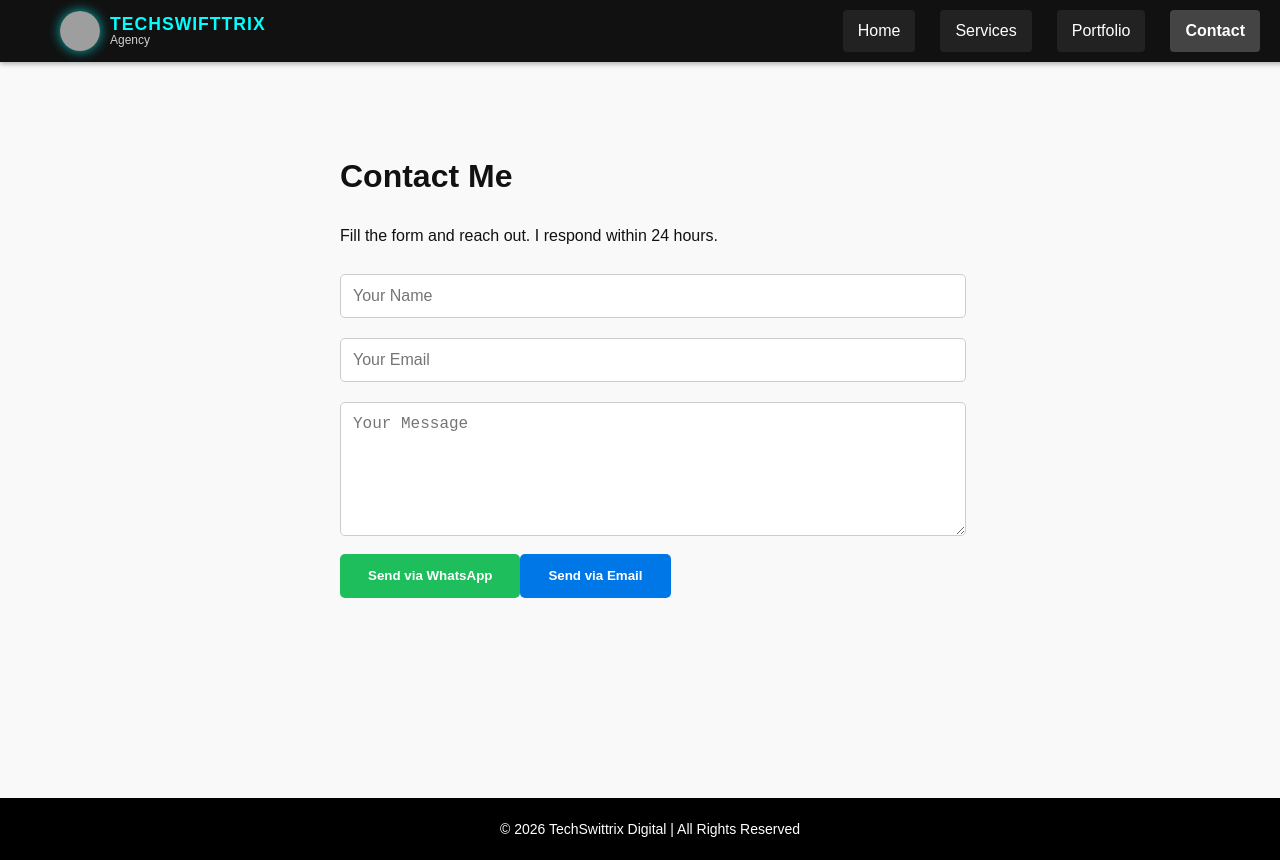
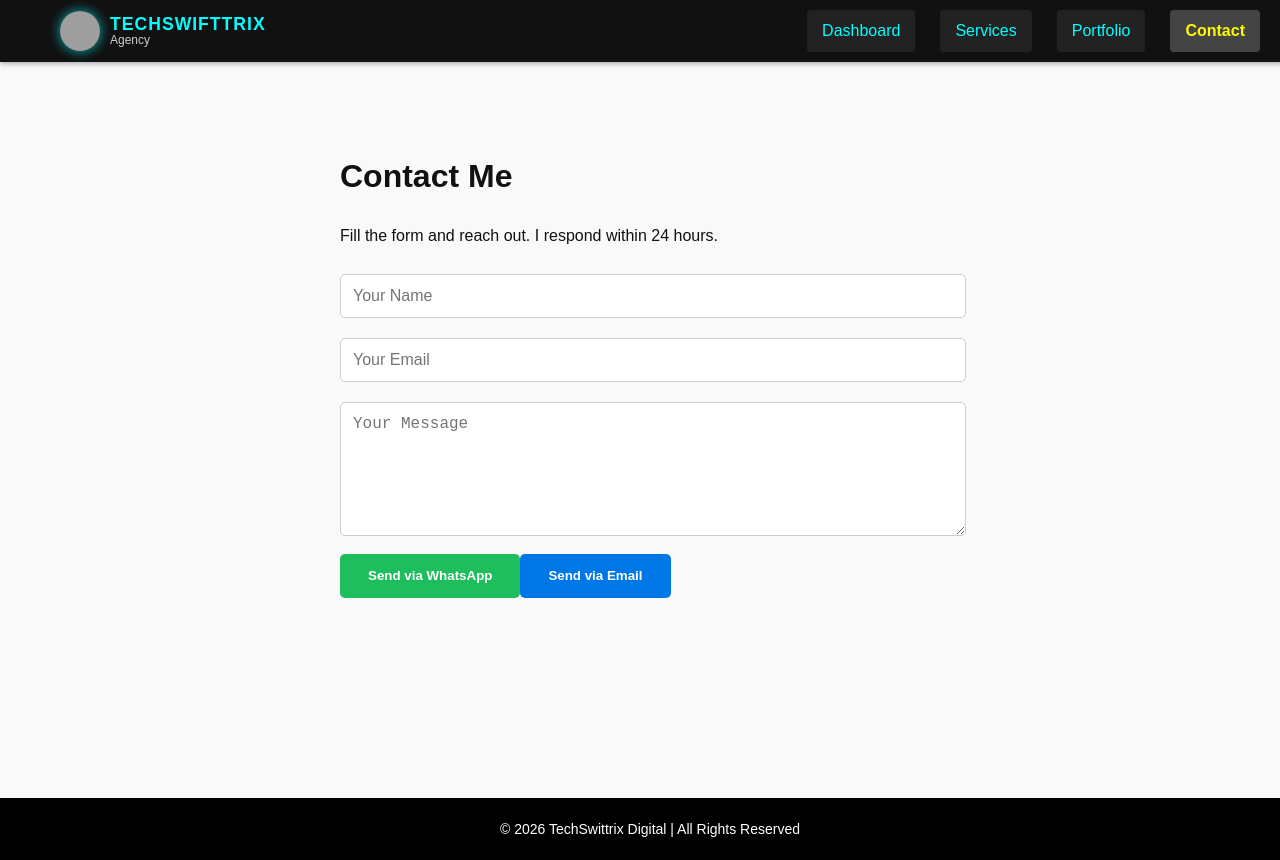
Before and after one commit to CASHFLOWCONNECT001/techswiftrix-website, a React (Create React App) app: page /techswittrix/contact in a window 1280 px wide. Built offline with nearby package versions, Linux system fonts and the light colour scheme; grey boxes are pictures that could not be loaded.

Commit message:
Fix Navbar: remove unused variables to pass ESLint

```diff
--- a/src/components/Navbar.js
+++ b/src/components/Navbar.js
@@ -21,7 +21,7 @@ const Navbar = () => {
 
   /* -------- Links -------- */
   const techLinks = [
-    { name: "Home", path: "/techswittrix" },
+    { name: "Dashboard", path: "/techswittrix" }, // changed from Home
     { name: "Services", path: "/techswittrix/services" },
     { name: "Portfolio", path: "/techswittrix/portfolio" },
     { name: "Contact", path: "/techswittrix/contact" },
@@ -119,9 +119,14 @@ const Navbar = () => {
               style={{
                 fontWeight: isActive(link.path) ? "bold" : "normal",
                 textDecoration: "none",
-                color: "#fff",
                 marginLeft: "15px",
+                color: isActive(link.path) ? "#fffa00" : "#00ffff", // shiny colors: yellow active, cyan inactive
+                transition: "color 0.3s",
               }}
+              onMouseEnter={(e) => (e.target.style.color = "#ff69b4")} // pink on hover
+              onMouseLeave={(e) =>
+                (e.target.style.color = isActive(link.path) ? "#fffa00" : "#00ffff")
+              }
             >
               {link.name}
             </Link>
```
